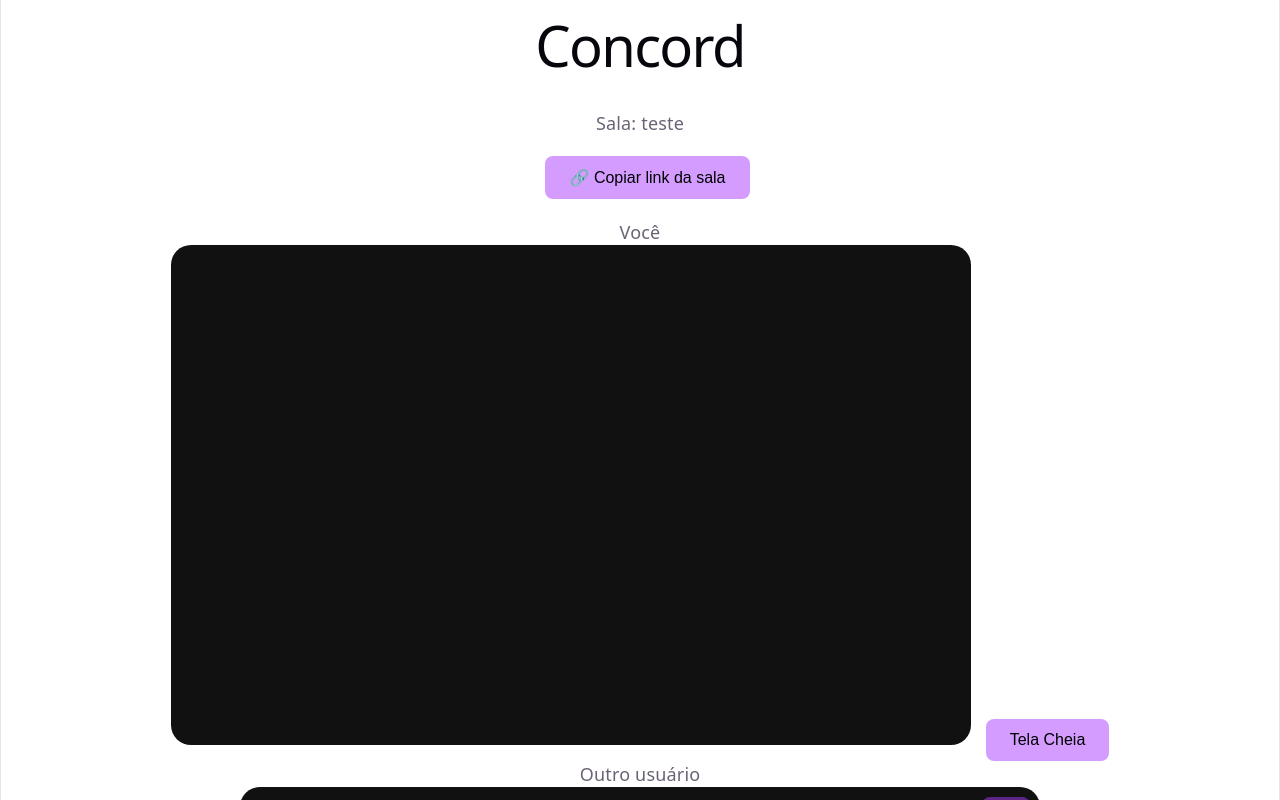
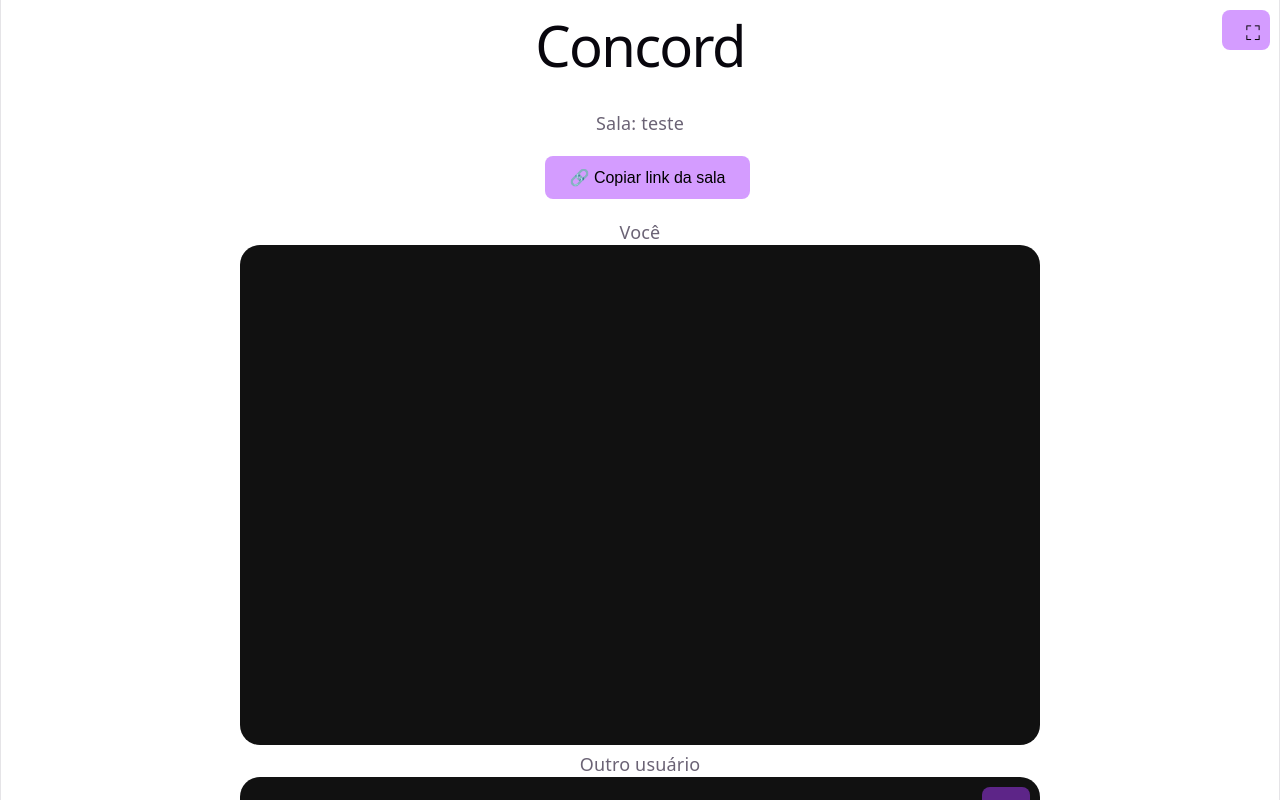
Before and after one commit to gabbgol/concord, a React (Vite) app in the folder concord/: page / in a window 1280 px wide. Shown: the top 800 px of the page. Built offline with nearby package versions, Linux system fonts and the light colour scheme; no server answers.

Commit message:
Alteração botao tela cheia 2

```diff
--- a/concord/src/App.tsx
+++ b/concord/src/App.tsx
@@ -458,8 +458,10 @@ function App() {
             muted
 
           />
-          <button onClick={telaCheiaRemota}>
-            Tela Cheia
+          <button
+              className='botao-tela-cheia'
+              onClick={telaCheiaRemota}>
+              ⛶
           </button>
 </div>
 <div>
```
